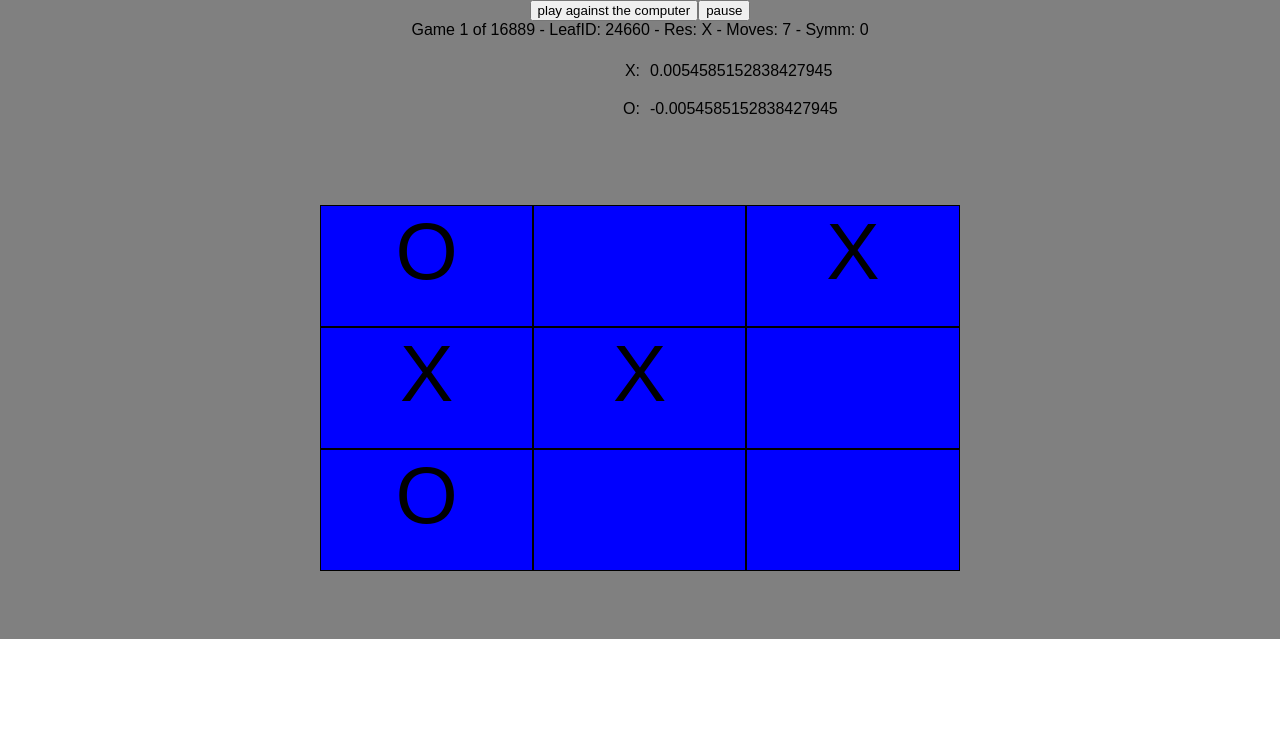
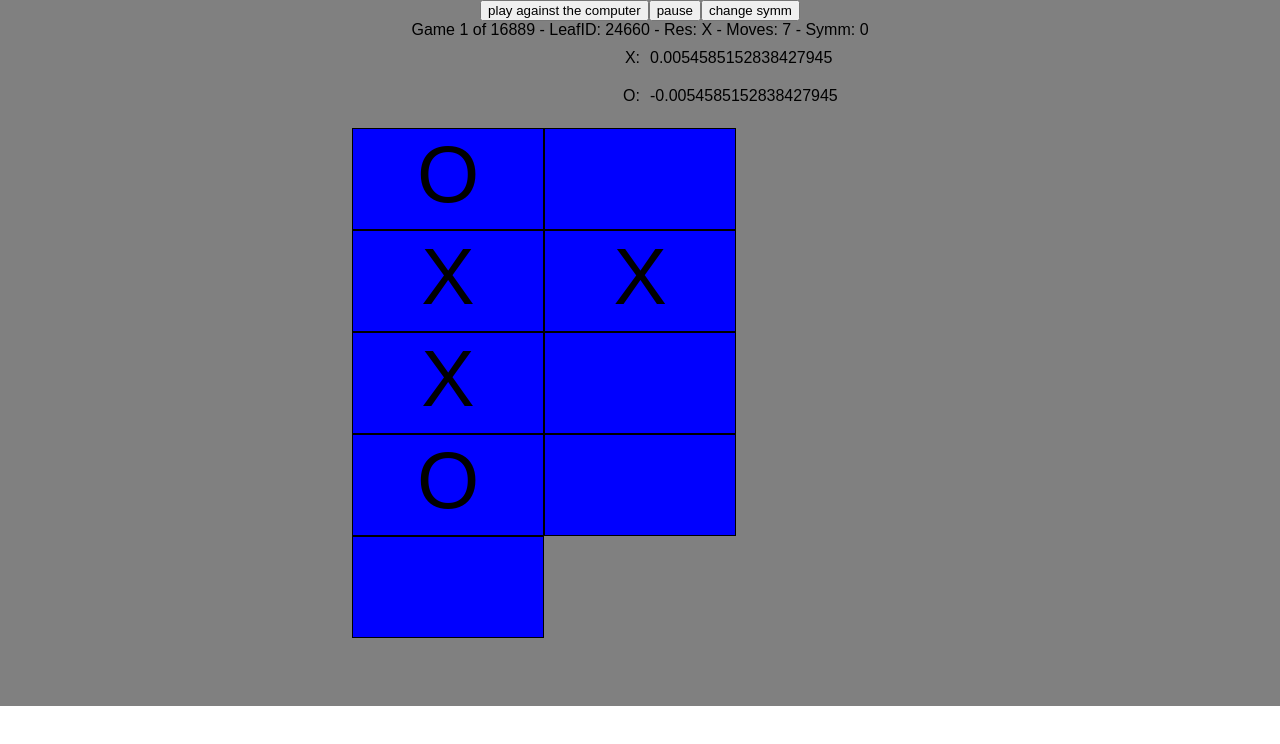
Before and after one commit to brettcnelson/auto-tic, a React (Create React App) app: page / in a window 1280 px wide. Shown: the top 744 px of the page. Built offline with nearby package versions, Linux system fonts and the light colour scheme.

Commit message:
adds symmetry change

```diff
--- a/src/Board.css
+++ b/src/Board.css
@@ -1,5 +1,5 @@
 .Board {
-	padding:5%;
-	width:50%;
+	padding:1% 0 5%;
+	width:45%;
 	display:inline-block;
 }
--- a/src/Display.css
+++ b/src/Display.css
@@ -1,7 +1,3 @@
-.Display {
-	padding:1%;
-}
-
 .info {
 	width:48%;
 	display:inline-block;
--- a/src/Square.css
+++ b/src/Square.css
@@ -1,7 +1,7 @@
 .Square {
 	float:left;
 	width:33%;
-	height:1.5em;
+	height:1.25em;
 	font-size:500%;
 	border:1px solid black;
 	background-color: blue;
--- a/src/Train.js
+++ b/src/Train.js
@@ -10,13 +10,23 @@ class Train extends Component {
       paused: false,
       game:0,
       move:0,
-      symm:0
+      symm:0,
+      randSymm:false
     };
   }
 
   togglePause() {
     var paused = this.state.paused;
     this.setState({paused:!paused});
+  }
+
+  changeSymm() {
+    var symm = prompt('0-7');
+    symm === '-1' ? this.setState({symm:this.randomSymm(),randSymm:true}) : this.setState({symm:symm});
+  }
+
+  randomSymm() {
+    return Math.floor(Math.random()*8);
   }
 
   render() {
@@ -29,13 +39,14 @@ class Train extends Component {
       }
       else if (data.games[this.state.game+1]) {
         var game = this.state.game;
-        setTimeout(()=>!this.state.paused && this.setState({game:game+1,move:0}),delay)
+        var symm = this.state.randSymm ? this.randomSymm() : this.state.symm;
+        setTimeout(()=>!this.state.paused && this.setState({game:game+1,move:0,symm:symm}),delay)
       }
     }
     var node = currGame.moves[this.state.move];
     return (
       <div className="Train">
-      	<div><button onClick={this.props.click} >play against the computer</button><button onClick={()=>this.togglePause()}>{this.state.paused ? 'resume' : 'pause'}</button></div>
+      	<div><button onClick={this.props.click} >play against the computer</button><button onClick={()=>this.togglePause()}>{this.state.paused ? 'resume' : 'pause'}</button><button onClick={()=>this.changeSymm()}>change symm</button></div>
         <div>Game {this.state.game+1} of {data.games.length} - LeafID: {currGame.leafID} - Res: {currGame.res} - Moves: {currGame.moves.length-1} - Symm: {this.state.symm}</div>
       	<Display node={node} />
         <Board node={node} symm={this.state.symm} />
```
